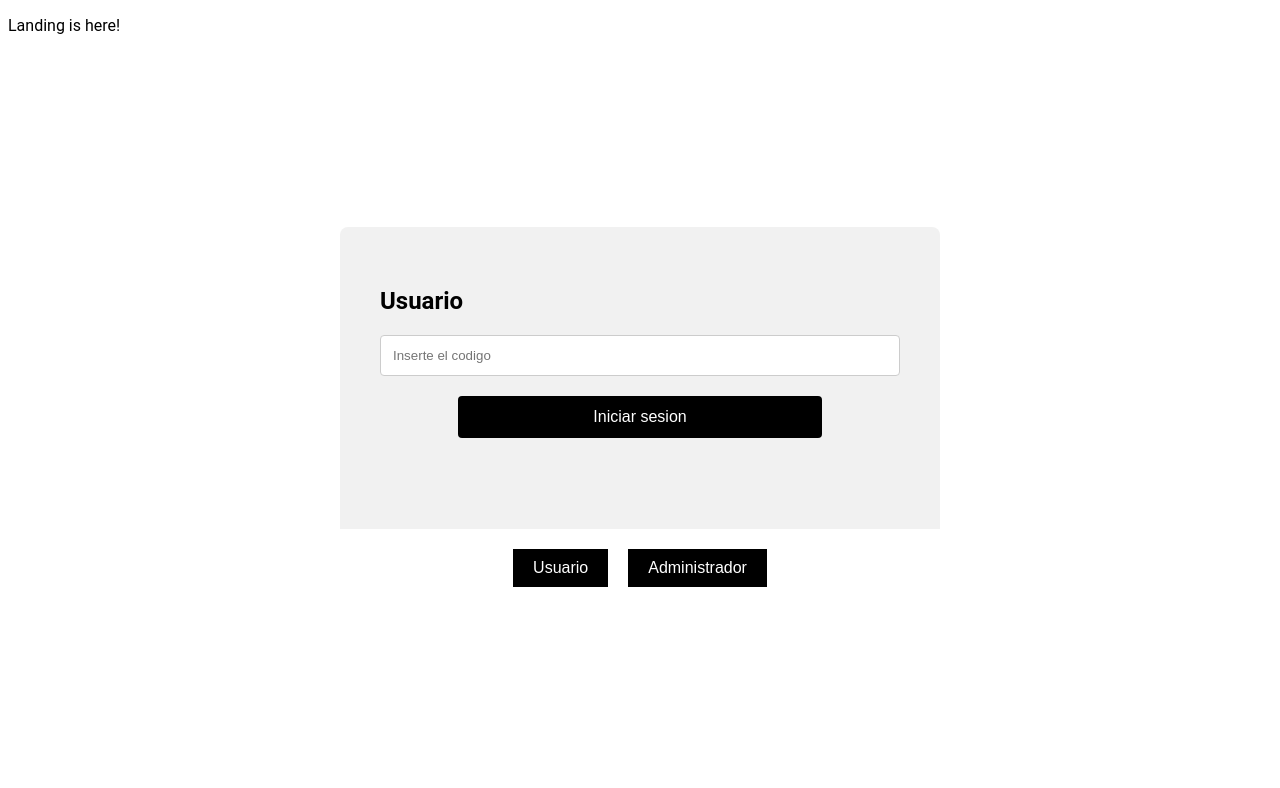
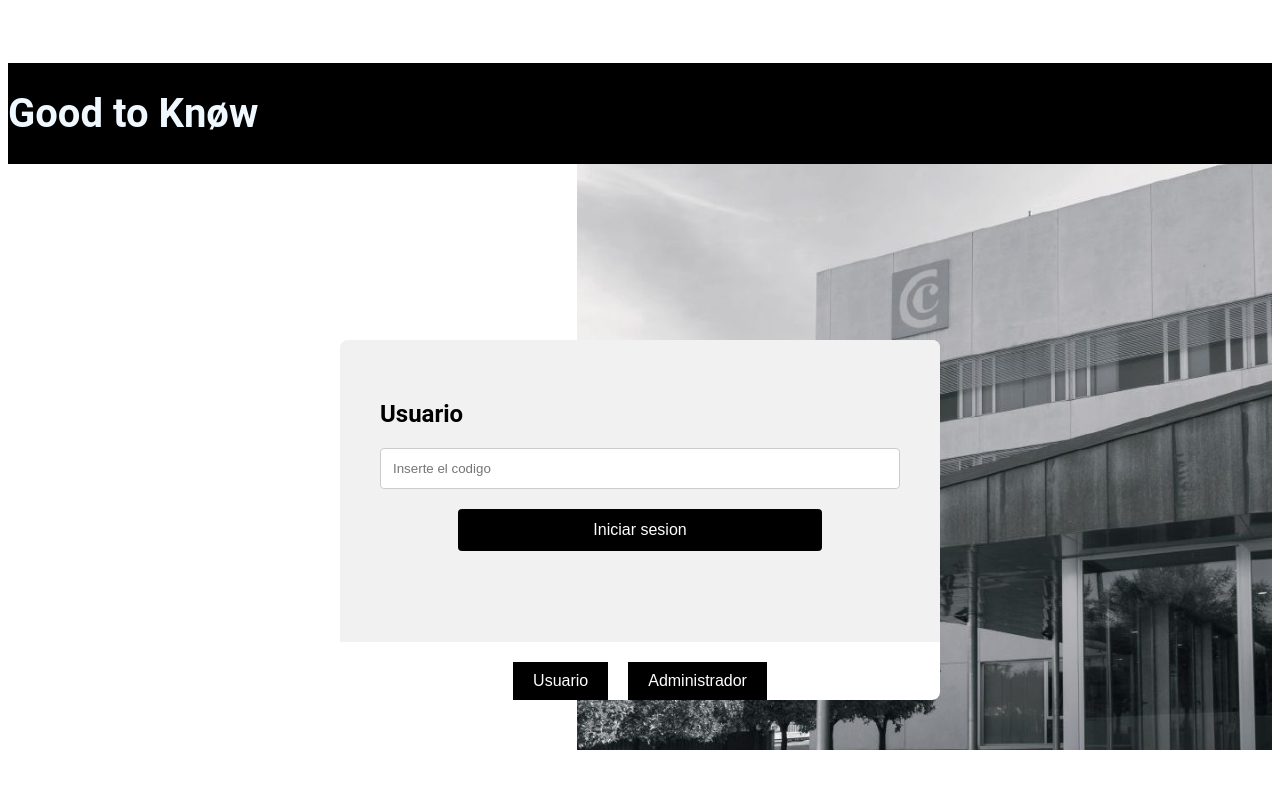
Before and after one commit to NullisNot/GoodToKnow-Front, an Angular app: page / in a window 1280 px wide. Shown: the top 788 px of the page. Built offline with nearby package versions, Linux system fonts and the light colour scheme.

Commit message:
I have added styles to the login component and the landing page

```diff
--- a/src/app/components/Pages/landing/landing.component.css
+++ b/src/app/components/Pages/landing/landing.component.css
@@ -2,4 +2,20 @@
     display: flex;
     justify-content: center;
     padding-top: 10%;
+    background-image: url('/assets/images/camara-photo.jpg');
+    background-size: 55% auto;
+    background-repeat: no-repeat;
+    background-position: right center;
 }
+
+
+.back {
+    background-color: black;
+    display: flex;
+    margin-top: 5%;
+    font-size: 20px;
+}
+
+.title {
+    color:aliceblue
+}
--- a/src/app/components/Pages/landing/landing.component.html
+++ b/src/app/components/Pages/landing/landing.component.html
@@ -1,6 +1,10 @@
-<div class="Home-Container">
-    <main class="Landing-main">
-        <p>Landing is here!</p>
+<div class="good-know">
+    <header class="back">
+        <h1 class="title">Good to Knøw</h1>
+    </header>
+</div>
+<div class="home-container">
+    <main class="landing-main">
         <app-login class="app-login"/>
     </main>
 </div>
```
Also changed, not shown: src/assets/images/camara-photo.jpg (added).
